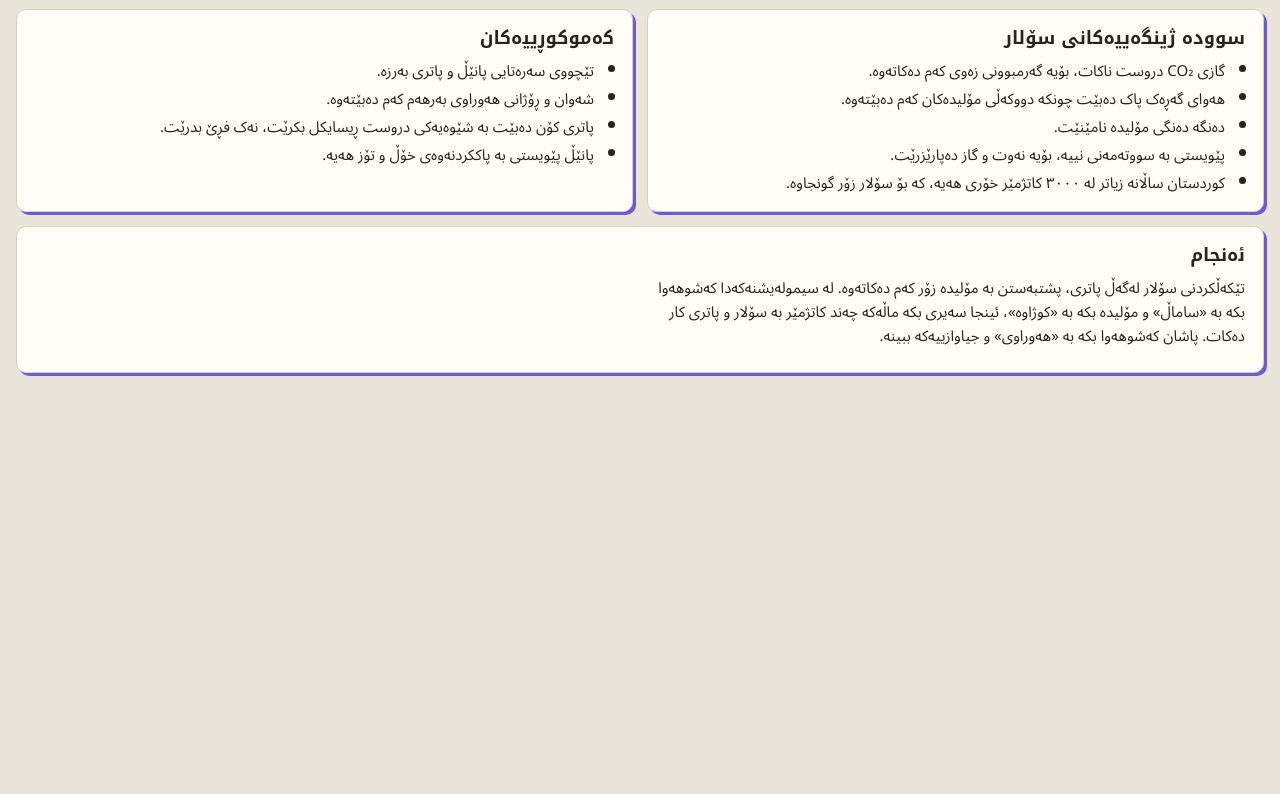
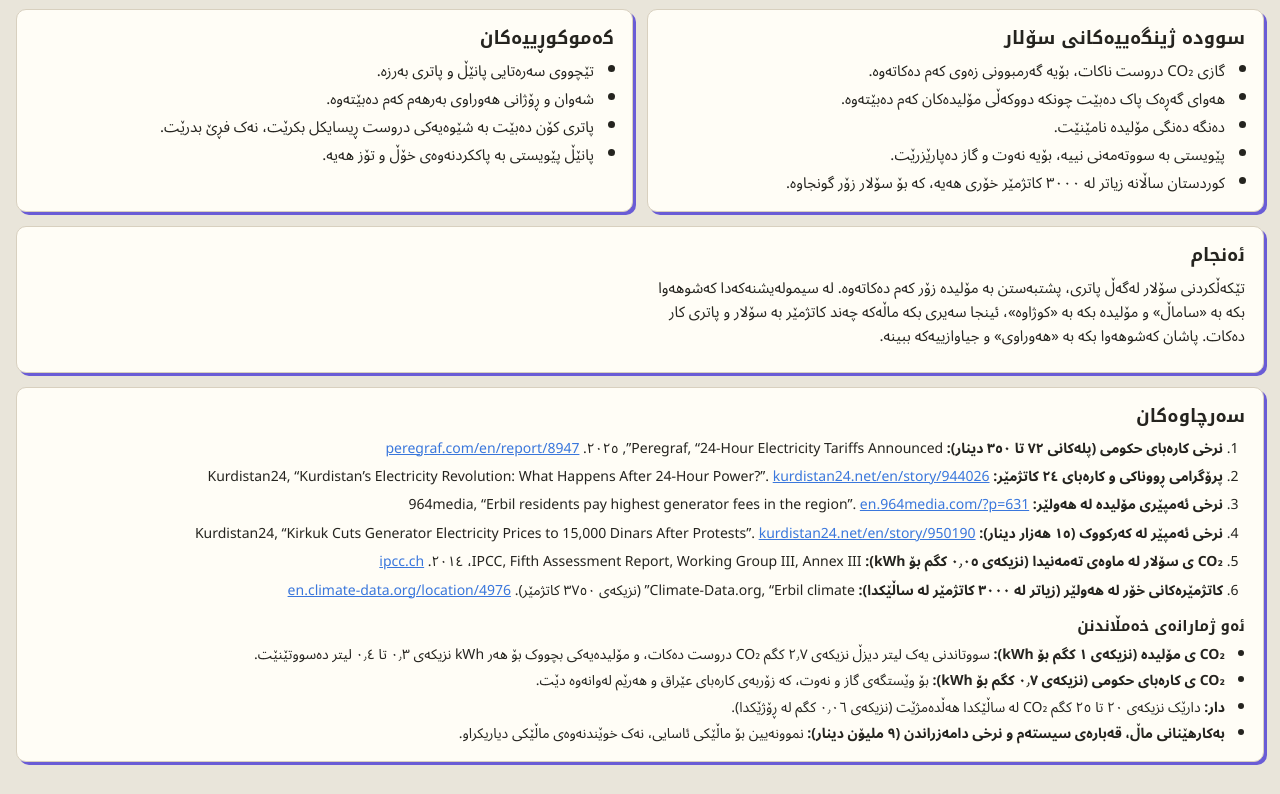
Before and after one commit to Lawand-eng/solar-energy, a plain HTML site: page index.html in a window 1280 px wide. Shown: the part 2374-3168 px from the top of the page. Before the commit the page ends 2779 px from the top, so only its background shows below. Drawn offline with Linux system fonts and the light colour scheme.

Commit message:
Add sources section
Co-Authored-By: Claude Opus 5.5 <noreply@anthropic.com>

```diff
--- a/index.html
+++ b/index.html
@@ -153,6 +153,11 @@ th{font-size:12.5px;color:var(--muted);font-weight:700}
 td:first-child{font-weight:600}
 .good{color:var(--batt);font-weight:700}.mid{color:var(--gen);font-weight:700}.bad{color:var(--load);font-weight:700}
 .note{font-size:12.5px;color:var(--muted)}
+.reflist{margin:0 0 6px;padding-inline-start:22px;display:flex;flex-direction:column;gap:6px;font-size:14px}
+.reflist a,.refs a{color:var(--grid);overflow-wrap:anywhere}
+.reflist a:focus-visible{outline:2px solid var(--grid);outline-offset:2px}
+.refsub{font-family:var(--f-display);font-size:15px;margin:12px 0 6px}
+.refs ul{font-size:14px}
 .guide{padding:16px 20px;display:grid;grid-template-columns:minmax(0,1fr) auto;gap:16px;align-items:center;border-color:var(--gen)!important;box-shadow:4px 4px 0 var(--gen)}
 .gbody{min-width:0;display:flex;flex-direction:column;gap:6px}
 .gnum{font-weight:800;font-size:13px;padding:1px 10px;border-radius:999px;background:var(--gen);color:#fff;font-variant-numeric:tabular-nums}
@@ -458,6 +463,25 @@ body.present .gfs{background:var(--chip);color:#25241f}
     <article class="sec card wide">
       <h2>ئەنجام</h2>
       <p>تێکەڵکردنی سۆلار لەگەڵ پاتری، پشتبەستن بە مۆلیدە زۆر کەم دەکاتەوە. لە سیمولەیشنەکەدا کەشوهەوا بکە بە «ساماڵ» و مۆلیدە بکە بە «کوژاوە»، ئینجا سەیری بکە ماڵەکە چەند کاتژمێر بە سۆلار و پاتری کار دەکات. پاشان کەشوهەوا بکە بە «هەوراوی» و جیاوازییەکە ببینە.</p>
+    </article>
+
+    <article class="sec card wide refs" id="sources">
+      <h2>سەرچاوەکان</h2>
+      <ol class="reflist">
+        <li><b>نرخی کارەبای حکومی (پلەکانی ٧٢ تا ٣٥٠ دینار):</b> Peregraf, “24-Hour Electricity Tariffs Announced”, ٢٠٢٥. <a href="https://peregraf.com/en/report/8947" target="_blank" rel="noopener">peregraf.com/en/report/8947</a></li>
+        <li><b>پرۆگرامی ڕووناکی و کارەبای ٢٤ کاتژمێر:</b> Kurdistan24, “Kurdistan’s Electricity Revolution: What Happens After 24-Hour Power?”. <a href="https://www.kurdistan24.net/en/story/944026" target="_blank" rel="noopener">kurdistan24.net/en/story/944026</a></li>
+        <li><b>نرخی ئەمپێری مۆلیدە لە هەولێر:</b> 964media, “Erbil residents pay highest generator fees in the region”. <a href="https://en.964media.com/?p=631" target="_blank" rel="noopener">en.964media.com/?p=631</a></li>
+        <li><b>نرخی ئەمپێر لە کەرکووک (١٥ هەزار دینار):</b> Kurdistan24, “Kirkuk Cuts Generator Electricity Prices to 15,000 Dinars After Protests”. <a href="https://www.kurdistan24.net/en/story/950190" target="_blank" rel="noopener">kurdistan24.net/en/story/950190</a></li>
+        <li><b>CO₂ ی سۆلار لە ماوەی تەمەنیدا (نزیکەی ٠٫٠٥ کگم بۆ kWh):</b> IPCC, Fifth Assessment Report, Working Group III, Annex III، ٢٠١٤. <a href="https://www.ipcc.ch/site/assets/uploads/2018/02/ipcc_wg3_ar5_annex-iii.pdf" target="_blank" rel="noopener">ipcc.ch</a></li>
+        <li><b>کاتژمێرەکانی خۆر لە هەولێر (زیاتر لە ٣٠٠٠ کاتژمێر لە ساڵێکدا):</b> Climate-Data.org, “Erbil climate” (نزیکەی ٣٧٥٠ کاتژمێر). <a href="https://en.climate-data.org/location/4976/" target="_blank" rel="noopener">en.climate-data.org/location/4976</a></li>
+      </ol>
+      <h3 class="refsub">ئەو ژمارانەی خەمڵاندنن</h3>
+      <ul>
+        <li><b>CO₂ ی مۆلیدە (نزیکەی ١ کگم بۆ kWh):</b> سووتاندنی یەک لیتر دیزڵ نزیکەی ٢٫٧ کگم CO₂ دروست دەکات، و مۆلیدەیەکی بچووک بۆ هەر kWh نزیکەی ٠٫٣ تا ٠٫٤ لیتر دەسووتێنێت.</li>
+        <li><b>CO₂ ی کارەبای حکومی (نزیکەی ٠٫٧ کگم بۆ kWh):</b> بۆ وێستگەی گاز و نەوت، کە زۆربەی کارەبای عێراق و هەرێم لەوانەوە دێت.</li>
+        <li><b>دار:</b> دارێک نزیکەی ٢٠ تا ٢٥ کگم CO₂ لە ساڵێکدا هەڵدەمژێت (نزیکەی ٠٫٠٦ کگم لە ڕۆژێکدا).</li>
+        <li><b>بەکارهێنانی ماڵ، قەبارەی سیستەم و نرخی دامەزراندن (٩ ملیۆن دینار):</b> نموونەیین بۆ ماڵێکی ئاسایی، نەک خوێندنەوەی ماڵێکی دیاریکراو.</li>
+      </ul>
     </article>
   </section>
 </main>
```
